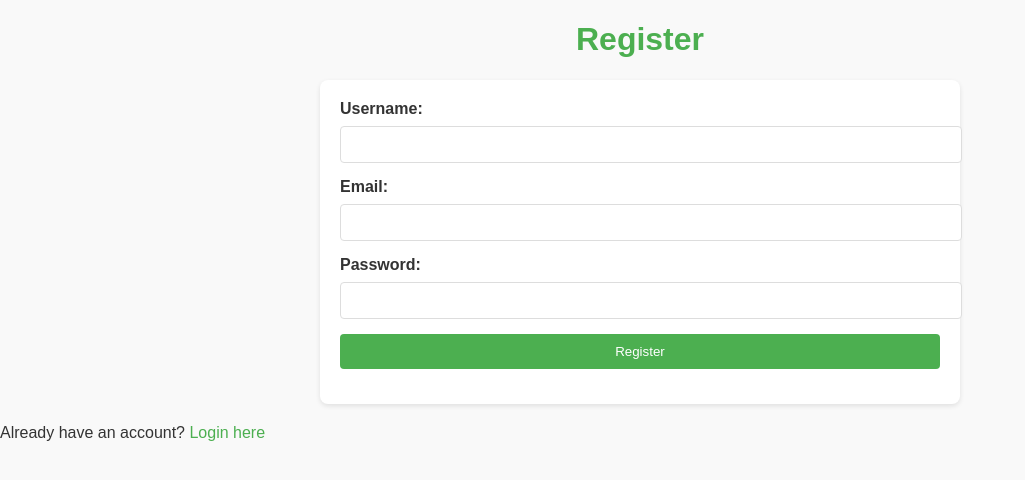
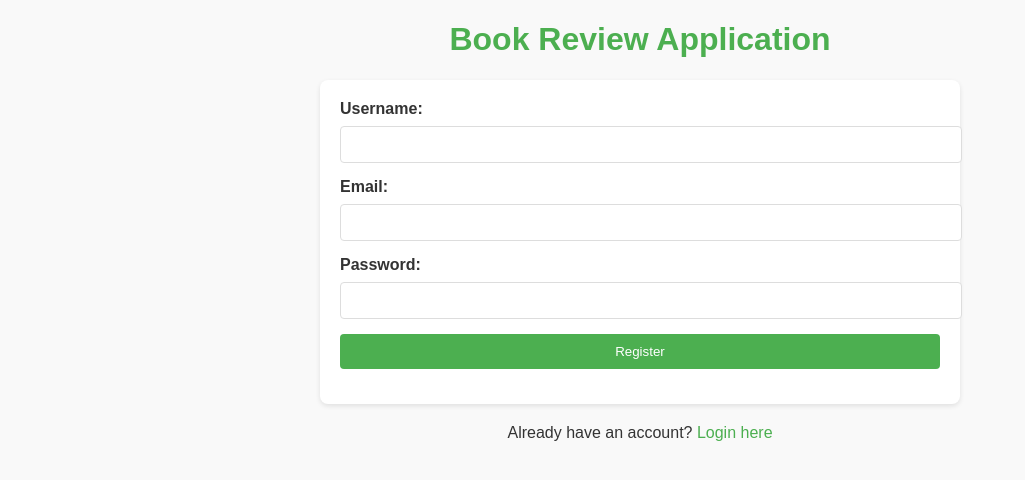
Before and after one commit to mohammadnusairat/Book-Review-Application, a Flask app: page /register in a window 1280 px wide. Shown: the top 480 px of the page, without its empty margins (0-1025 px from the left). Run offline with Flask 3, Linux system fonts and the light colour scheme.

Commit message:
fixed another text centering bug, and updated pages with app name

```diff
--- a/templates/login.html
+++ b/templates/login.html
@@ -5,7 +5,7 @@
     <link rel="stylesheet" href="{{ url_for('static', filename='styles.css') }}">
 </head>
 <body>
-    <h1>Login</h1>
+    <h1>Book Review Application</h1>
     <form method="POST" action="{{ url_for('login') }}">
         <label>Email:</label>
         <input type="email" name="email" required>
--- a/templates/register.html
+++ b/templates/register.html
@@ -5,7 +5,7 @@
     <link rel="stylesheet" href="{{ url_for('static', filename='styles.css') }}">
 </head>
 <body>
-    <h1>Register</h1>
+    <h1>Book Review Application</h1>
     <form method="POST" action="{{ url_for('register') }}">
         <label>Username:</label>
         <input type="text" name="username" required>
@@ -18,6 +18,6 @@
         <br>
         <button type="submit">Register</button>
     </form>
-    <p>Already have an account? <a href="{{ url_for('login') }}">Login here</a></p>
+    <p style="text-align: center;">Already have an account? <a href="{{ url_for('login') }}">Login here</a></p>
 </body>
 </html>
```
